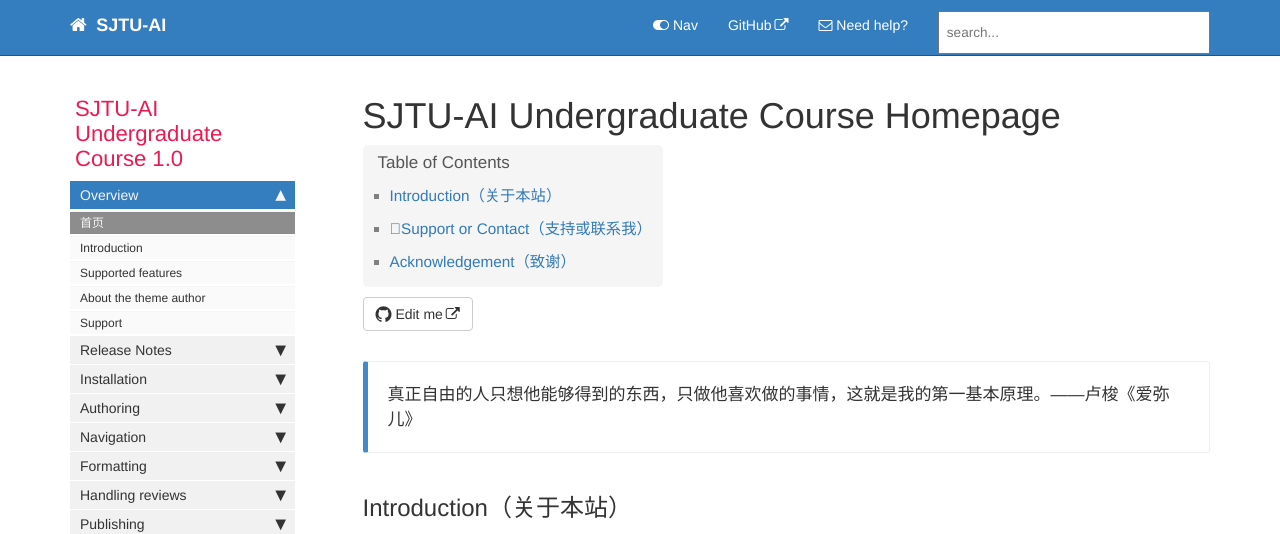
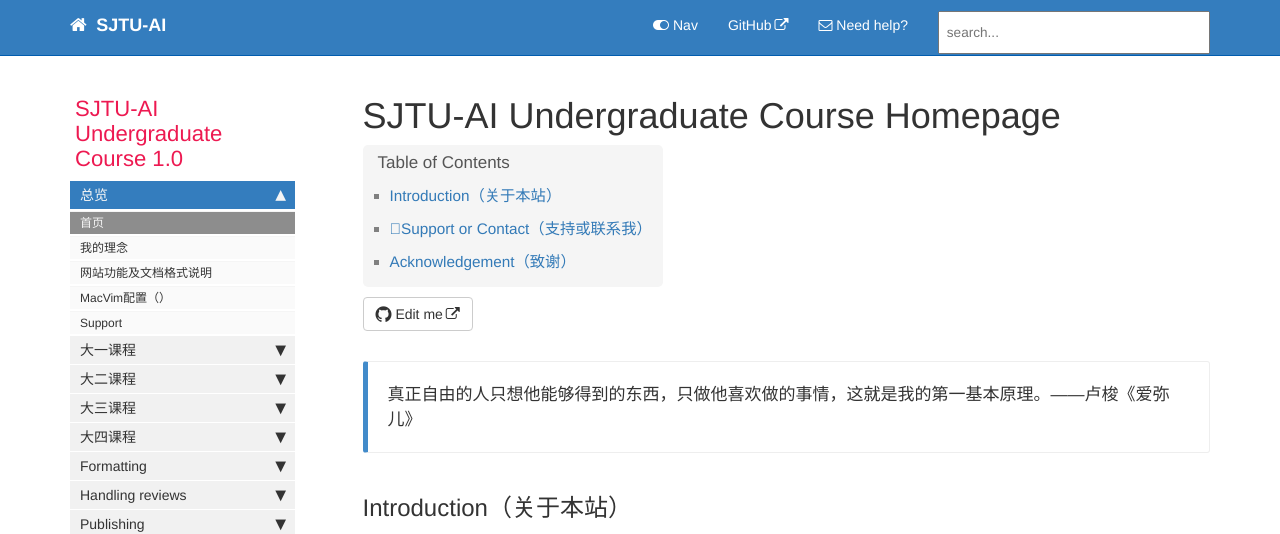
Before and after one commit to aisjtu/aisjtu.github.io, a Jekyll site: the page built from index.md, in a window 1280 px wide. Shown: the top 534 px of the page. Built offline with Jekyll 4.4.1, drawn with Linux system fonts in a browser that asks for light colours; comment, search, counter and statistics services are not loaded.

Commit message:
Update mydoc_sidebar.yml

```diff
--- a/_data/sidebars/mydoc_sidebar.yml
+++ b/_data/sidebars/mydoc_sidebar.yml
@@ -19,7 +19,7 @@ entries:
       output: pdf
       type: frontmatter
 
-  - title: Overview
+  - title: 总览
     output: web, pdf
     folderitems:
 
@@ -28,15 +28,15 @@ entries:
       output: web, pdf
       type: homepage
 
-    - title: Introduction
+    - title: 我的理念
       url: /mydoc_introduction.html
       output: web, pdf
 
-    - title: Supported features
+    - title: 网站功能及文档格式说明
       url: /mydoc_supported_features.html
       output: web, pdf
 
-    - title: About the theme author
+    - title: MacVim配置（）
       url: /mydoc_about.html
       output: web, pdf
 
@@ -44,7 +44,7 @@ entries:
       url: /mydoc_support.html
       output: web, pdf
 
-  - title: Release Notes
+  - title: 大一课程
     output: web, pdf
     folderitems:
 
@@ -56,7 +56,7 @@ entries:
       url: /mydoc_release_notes_50.html
       output: web, pdf
 
-  - title: Installation
+  - title: 大二课程
     output: web, pdf
     folderitems:
 
@@ -72,7 +72,7 @@ entries:
       url: /mydoc_install_jekyll_on_windows.html
       output: web, pdf
 
-  - title: Authoring
+  - title: 大三课程
     output: web, pdf
 
     folderitems:
@@ -108,7 +108,7 @@ entries:
       url: /mydoc_atom_text_editor.html
       output: web, pdf
 
-  - title: Navigation
+  - title: 大四课程
     output: web, pdf
 
     folderitems:
```
